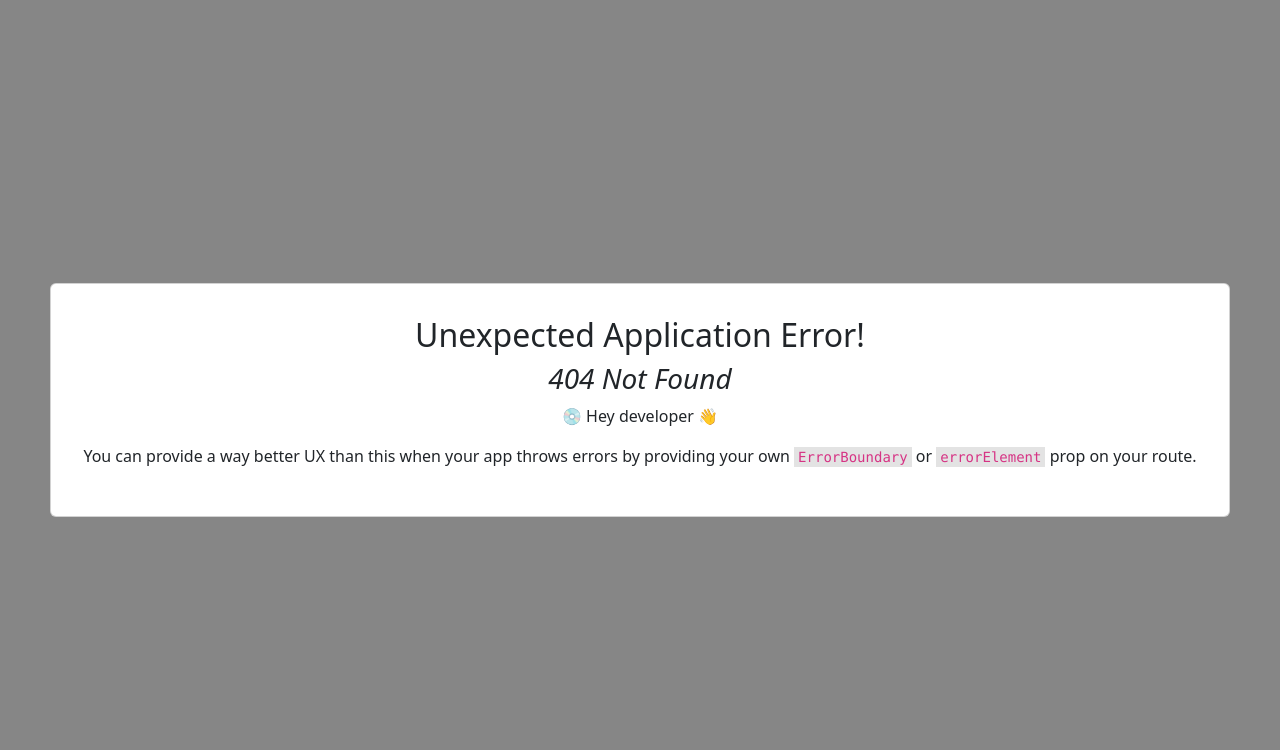
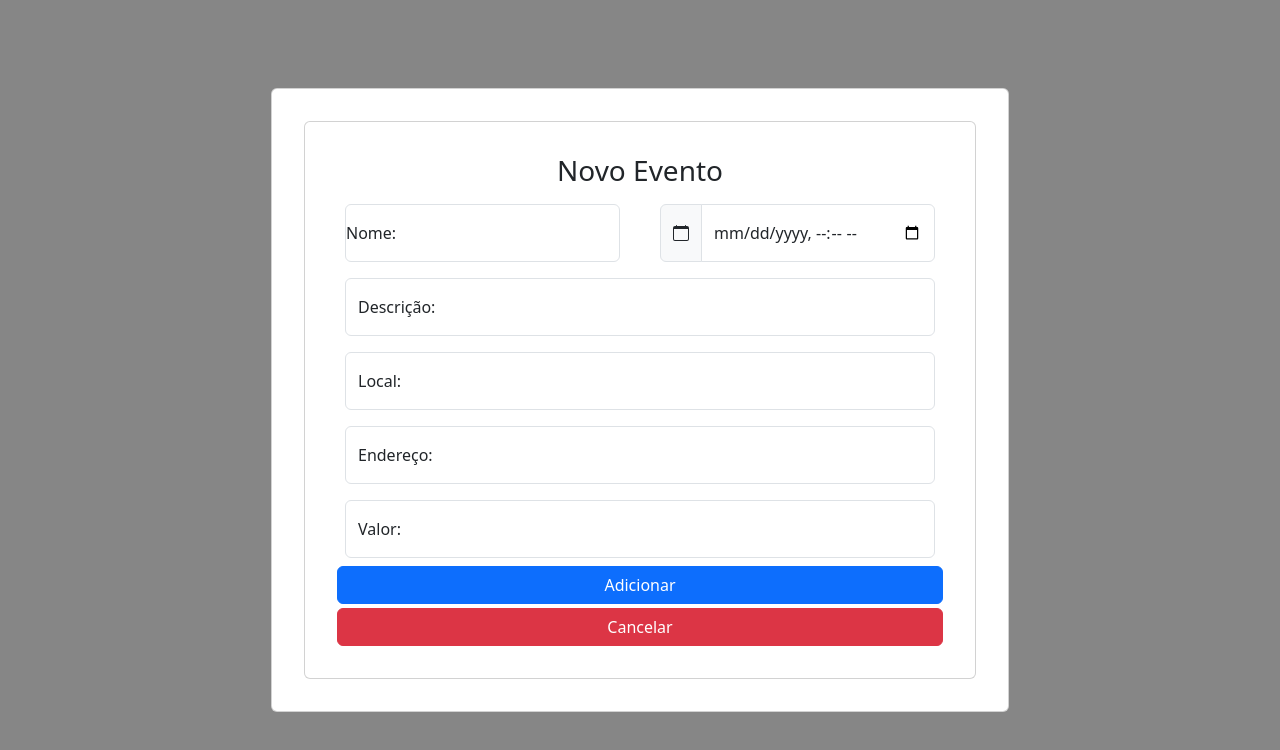
Before and after one commit to Fukubara/RoleApp, a React (Vite) app: page /CriarEvento in a window 1280 px wide. Before the commit this address had no page. Shown: the top 750 px of the page. Built offline with nearby package versions, Linux system fonts and the light colour scheme.

Commit message:
feat: Criar um evento

```diff
--- a/src/App.tsx
+++ b/src/App.tsx
@@ -5,6 +5,7 @@ import './App.css'
 import Entrar from './Pages/Entrar'
 import Participar from './Pages/Participar'
 import Adicionar from './Pages/Adicionar'
+import CriarEvento from './Pages/CriarEvento'
 
 function App() {
 
@@ -12,6 +13,7 @@ function App() {
     { path: "/", element: <Entrar/> },
     { path: "/Participar/:id", element: <Participar/> },
     { path: "/Adicionar/:id", element: <Adicionar/> },
+    { path: "/CriarEvento", element: <CriarEvento/> },
   ])
 
   return (
--- a/src/CRUD.ts
+++ b/src/CRUD.ts
@@ -1,6 +1,6 @@
 import { initializeApp } from "firebase/app";
-import { arrayUnion, getFirestore, setDoc } from "firebase/firestore";
-import { doc, getDoc, updateDoc } from "firebase/firestore";
+import { arrayUnion, collection, getFirestore, setDoc } from "firebase/firestore";
+import { doc, getDoc, addDoc, updateDoc } from "firebase/firestore";
 
 const firebaseConfig = {
     apiKey: "AIzaSyBxZ1xuyEYuS1UklqMN5-DzJfrLrOO64vY",
@@ -43,4 +43,27 @@ async function getParticipantes(id: number){
     }
 }
 
-export {addParticipante, getParticipantes}
+async function criarEvento(
+    nome: string,
+    data: string,
+    descricao: string,
+    local: string,
+    endereco: string,
+    valor: string )
+    {
+        try{
+            await addDoc(collection(db, "eventos"), {
+                nome,
+                data,
+                descricao,
+                local,
+                endereco,
+                valor,
+                nomes: []
+            })
+        } catch (e) {
+            console.log(e)
+        }
+    }
+
+export {addParticipante, getParticipantes, criarEvento}
--- /dev/null
+++ b/src/Pages/CriarEvento.tsx
@@ -0,0 +1,66 @@
+import { Link } from 'react-router-dom'
+import { criarEvento } from "../CRUD.ts"
+
+import '../App.css'
+import { useState } from 'react'
+
+function CriarEvento() {
+  const [nome, setNome] = useState()
+  const [data, setData] = useState()
+  const [descricao, setDescricao] = useState()
+  const [local, setLocal] = useState()
+  const [endereco, setEndereco] = useState()
+  const [valor, setValor] = useState()
+
+  const handleNome = (e: any) => setNome(e.target.value)
+  const handleData = (e: any) => setData(e.target.value)
+  const handleDescricao = (e: any) => setDescricao(e.target.value)
+  const handleLocal = (e: any) => setLocal(e.target.value)
+  const handleEndereco = (e: any) => setEndereco(e.target.value)
+  const handleValor = (e: any) => setValor(e.target.value)
+
+  function submitForm() {
+    criarEvento(nome!, data!, descricao!, local!, endereco!, valor!)
+  }
+
+  return (
+    <div className="card">
+      <h3>Novo Evento</h3>
+      <div className="row">
+        <div className="col form-floating m-2">
+          <input className="form-control" type="text" id="nomeInput" placeholder='Titulo...' onChange={handleNome}/>
+          <label htmlFor="nomeInput">Nome: </label>
+        </div>
+        <div className="col input-group m-2">
+          <span className="input-group-text text-center">
+            <svg xmlns="http://www.w3.org/2000/svg" width="16" height="16" fill="currentColor" className="bi bi-calendar" viewBox="0 0 16 16">
+              <path d="M3.5 0a.5.5 0 0 1 .5.5V1h8V.5a.5.5 0 0 1 1 0V1h1a2 2 0 0 1 2 2v11a2 2 0 0 1-2 2H2a2 2 0 0 1-2-2V3a2 2 0 0 1 2-2h1V.5a.5.5 0 0 1 .5-.5M1 4v10a1 1 0 0 0 1 1h12a1 1 0 0 0 1-1V4z"/>
+            </svg>
+          </span>
+          <input type="datetime-local" className="form-control"  onChange={handleData}/>
+        </div>
+      </div>
+
+      <div className="form-floating m-2">
+        <input type="text" className="form-control" id='descricaoInput' placeholder="Descrição..." onChange={handleDescricao}/>
+        <label htmlFor="descricaoInput">Descrição: </label>
+      </div>
+      <div className="form-floating m-2">
+        <input type="text" className="form-control" id='localInput' placeholder="Local..." onChange={handleLocal}/>
+        <label htmlFor="localInput">Local: </label>
+      </div>
+      <div className="form-floating m-2">
+        <input type="text" className="form-control" id='enderecoInput' placeholder="Endereço..." onChange={handleEndereco}/>
+        <label htmlFor="enderecoInput">Endereço: </label>
+      </div>
+      <div className="form-floating m-2">
+        <input type="text" className="form-control" id='valorInput' placeholder="Valor..." onChange={handleValor}/>
+        <label htmlFor="valorInput">Valor: </label>
+      </div>
+      <button className="btn btn-primary mb-1" onClick={submitForm}>Adicionar</button>
+      <Link className="btn btn-danger" to="/">Cancelar</Link>
+    </div>
+  )
+}
+
+export default CriarEvento
--- a/src/Pages/Entrar.tsx
+++ b/src/Pages/Entrar.tsx
@@ -10,17 +10,19 @@ function Entrar() {
     <>
       <div className="container d-flex-column mb-2">
         <h3 className="mb-3">Digite o Código do Role:</h3>
-        <div className='input-group'>
+        <div className='input-group mb-3'>
           <input
             type="number"
-            className="form-control"
+            className="form-control shadow"
             id='code'
             name='code'
             value={stateValue}
             onChange={handleValue}
             />
-          <Link className="btn btn-outline-primary" to={`Participar/${stateValue}`}>Entrar</Link>
         </div>
+        <Link className="btn btn-primary" to={`Participar/${stateValue}`}>Entrar</Link>
+        <div>---ou---</div>
+        <Link className='btn btn-primary' to={"CriarEvento"}>Criar um evento</Link>
       </div>
     </>
   )
```
